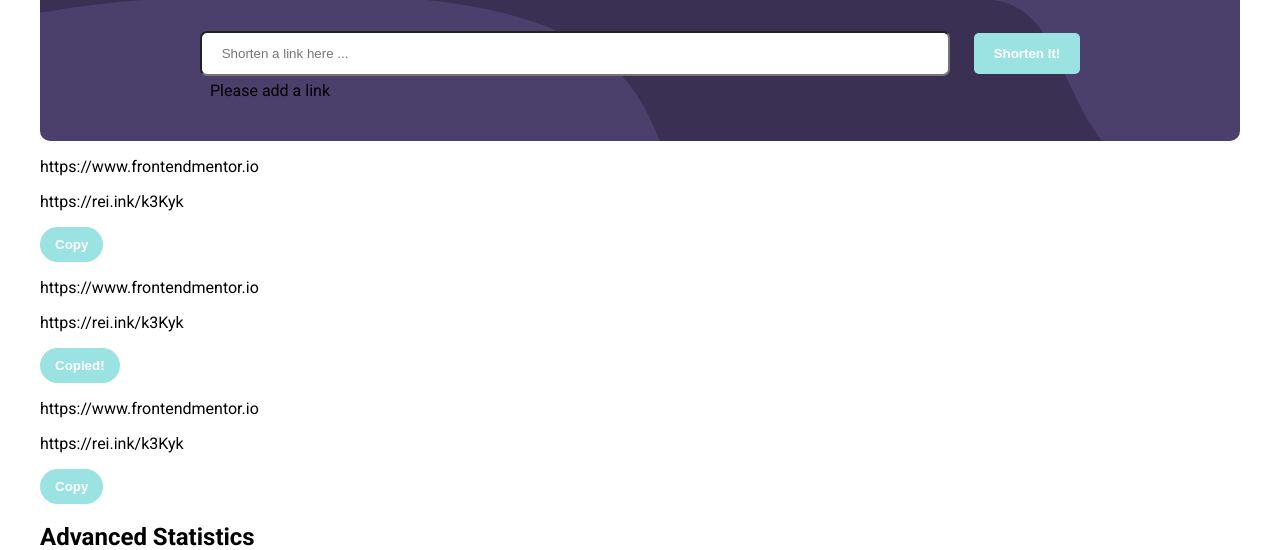
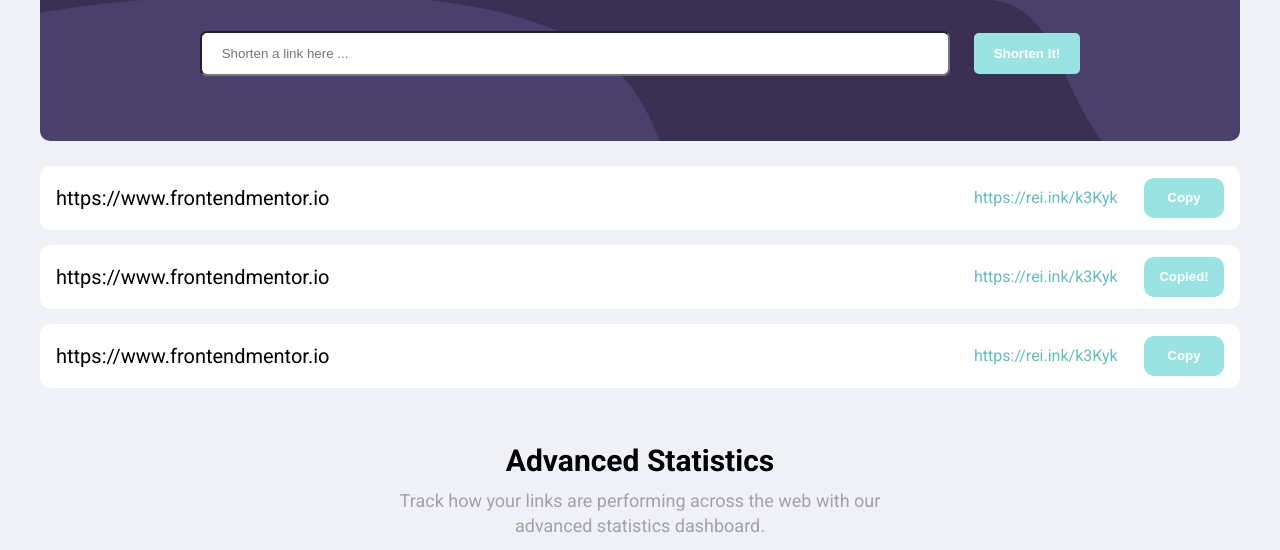
Before and after one commit to 1rudskoy1/Short_Link, a plain HTML site: page index.html in a window 1280 px wide. Shown: the part 545-1095 px from the top of the page. Drawn offline with Linux system fonts and the light colour scheme.

Commit message:
css style

```diff
--- a/css/main.css
+++ b/css/main.css
@@ -1,5 +1,6 @@
 body {
   font-family: "Roboto", sans-serif;
+  background-color: #f0f1f6;
 }
 .container {
   max-width: 1200px;
@@ -75,8 +76,7 @@ body {
   display: flex;
   justify-content: space-between;
 }
-.offer {
-}
+
 .offer__header {
   font-size: 70px;
   line-height: 65px;
@@ -134,4 +134,80 @@ body {
   position: absolute;
   top: 50px;
   left: 170px;
+  color: rgb(175, 49, 49);
+  display: none;
 }
+.items-short {
+  display: flex;
+  flex-direction: column;
+  margin: 25px 0;
+}
+.short-link {
+  border-radius: 10px;
+  display: flex;
+  background-color: white;
+  padding: 0px 16px;
+  justify-content: space-between;
+  margin-bottom: 15px;
+}
+.result {
+  display: flex;
+  justify-content: space-between;
+  width: 250px;
+  align-items: center;
+}
+.result__link {
+  color: #64bcbd;
+}
+.result__btn {
+  width: 80px;
+  height: 40px;
+  border-radius: 10px;
+  position: relative;
+  overflow: hidden;
+}
+.result__btn::after {
+  content: "Copy";
+  position: absolute;
+  width: 77px;
+  border-radius: 10px;
+  height: 28px;
+  color: #64bcbd;
+  padding-top: 10px;
+  background-color: white;
+  top: 0;
+  left: 0;
+  transform: scaleX(0);
+  transform-origin: left;
+  transition: transform 0.5s;
+  border: 1px solid #64bcbd;
+  transform: scaleX(0);
+  transform-origin: right;
+}
+.result__btn:hover::after {
+  transform: scaleX(1);
+  transform-origin: left;
+}
+
+.short-link__text {
+  font-size: 20px;
+  font-weight: 400;
+}
+
+.section-header {
+  max-width: 500px;
+  margin: 40px auto 0px auto;
+  text-align: center;
+}
+.section-header__head {
+  font-size: 30px;
+  margin-bottom: 0px;
+  font-weight: bold;
+}
+
+.section-header__text {
+  color: #a3a0a9;
+  line-height: 25px;
+  font-size: 18px;
+  margin-top: 10px;
+}
--- a/index.html
+++ b/index.html
@@ -66,21 +66,21 @@
             </div>
             <div class="items-short">
                 <div class="short-link">
-                    <p class="short-link">https://www.frontendmentor.io</p>
+                    <p class="short-link__text">https://www.frontendmentor.io</p>
                     <div class="result">
                         <p class="result__link">https://rei.ink/k3Kyk</p>
                         <button class="btn result__btn">Copy</button>
                     </div>
                 </div>
                 <div class="short-link">
-                    <p class="short-link">https://www.frontendmentor.io</p>
+                    <p class="short-link__text">https://www.frontendmentor.io</p>
                     <div class="result">
                         <p class="result__link">https://rei.ink/k3Kyk</p>
                         <button class="btn result__btn result__btn_active">Copied!</button>
                     </div>
                 </div>
                 <div class="short-link">
-                    <p class="short-link">https://www.frontendmentor.io</p>
+                    <p class="short-link__text">https://www.frontendmentor.io</p>
                     <div class="result">
                         <p class="result__link">https://rei.ink/k3Kyk</p>
                         <button class="btn result__btn">Copy</button>
```
